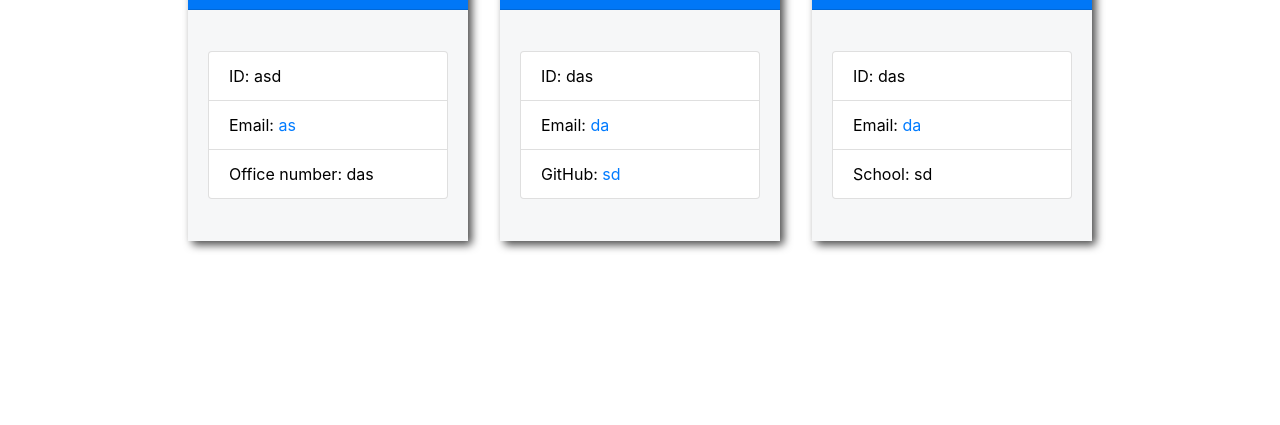
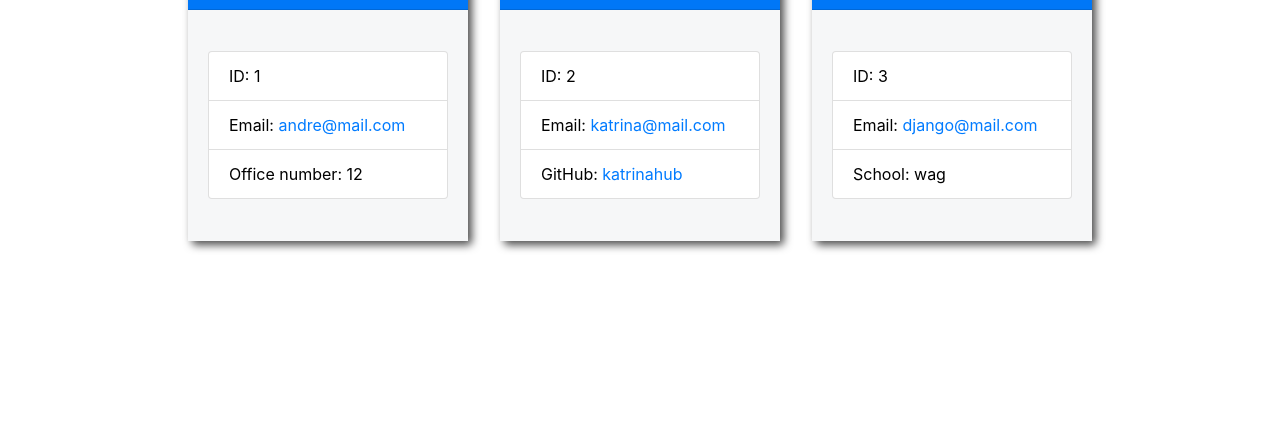
Before and after one commit to andresilva8624/Html-Generator, a website: page dist/team.html in a window 1280 px wide. Shown: the part 375-800 px from the top of the page. Drawn offline with nearby package versions, Linux system fonts and the light colour scheme.

Commit message:
updated readme

```diff
--- a/dist/team.html
+++ b/dist/team.html
@@ -27,42 +27,42 @@
 
         <div class="card employee-card">
         <div class="card-header">
-            <h2 class="card-title">asd</h2>
+            <h2 class="card-title">Andre</h2>
             <h3 class="card-title"><i class="fas fa-mug-hot mr-2"></i>Manager</h3>
         </div>
         <div class="card-body">
             <ul class="list-group">
-                <li class="list-group-item">ID: asd</li>
-                <li class="list-group-item">Email: <a href="mailto:as">as</a></li>
-                <li class="list-group-item">Office number: das</li>
+                <li class="list-group-item">ID: 1</li>
+                <li class="list-group-item">Email: <a href="mailto:andre@mail.com">andre@mail.com</a></li>
+                <li class="list-group-item">Office number: 12</li>
             </ul>
         </div>
     </div>
 
         <div class="card employee-card">
     <div class="card-header">
-        <h2 class="card-title">das</h2>
+        <h2 class="card-title">Katrina</h2>
         <h3 class="card-title"><i class="fas fa-glasses mr-2"></i>Engineer</h3>
     </div>
     <div class="card-body">
         <ul class="list-group">
-            <li class="list-group-item">ID: das</li>
-            <li class="list-group-item">Email: <a href="mailto:da">da</a></li>
-            <li class="list-group-item">GitHub: <a href="https://github.com/sd" target="_blank" rel="noopener noreferrer">sd</a></li>
+            <li class="list-group-item">ID: 2</li>
+            <li class="list-group-item">Email: <a href="mailto:katrina@mail.com">katrina@mail.com</a></li>
+            <li class="list-group-item">GitHub: <a href="https://github.com/katrinahub" target="_blank" rel="noopener noreferrer">katrinahub</a></li>
         </ul>
     </div>
 </div>
 
         <div class="card employee-card">
     <div class="card-header">
-        <h2 class="card-title">as</h2>
+        <h2 class="card-title">Django</h2>
         <h3 class="card-title"><i class="fas fa-user-graduate mr-2"></i>Intern</h3>
     </div>
     <div class="card-body">
         <ul class="list-group">
-            <li class="list-group-item">ID: das</li>
-            <li class="list-group-item">Email: <a href="mailto:da">da</a></li>
-            <li class="list-group-item">School: sd</li>
+            <li class="list-group-item">ID: 3</li>
+            <li class="list-group-item">Email: <a href="mailto:django@mail.com">django@mail.com</a></li>
+            <li class="list-group-item">School: wag</li>
         </ul>
     </div>
 </div>
```
Also changed, not shown: README.md, 1 other file.
